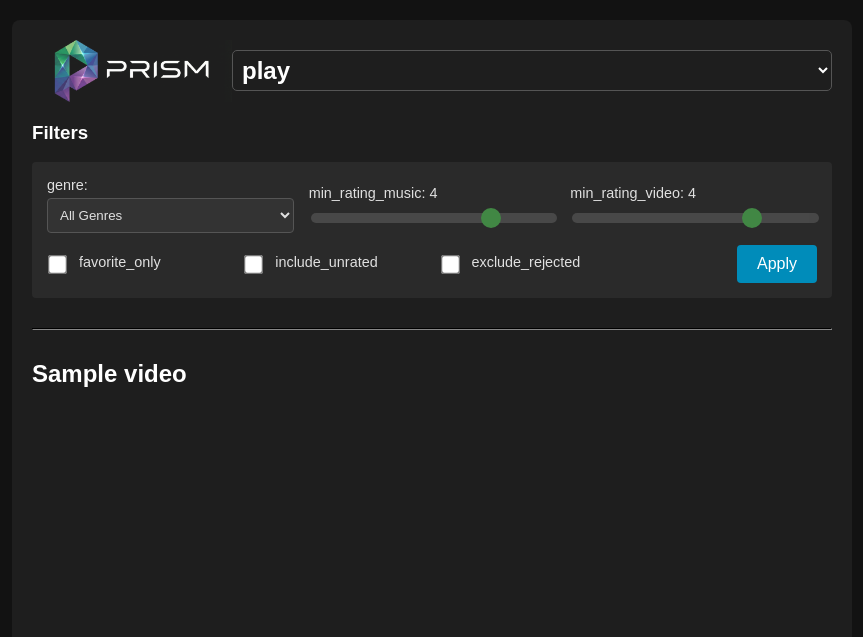
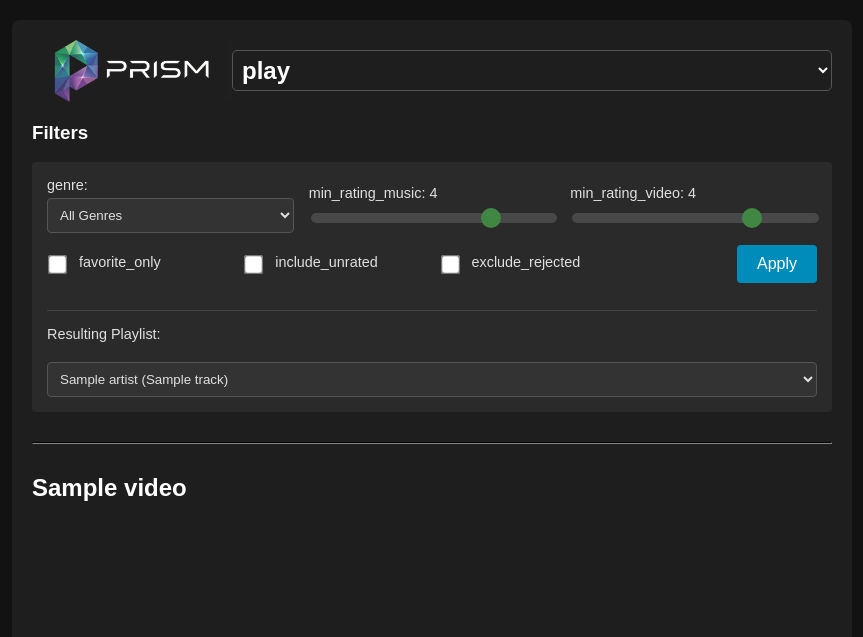
Before and after one commit to airflow2010/GOODMUSIC, a Flask app: template templates/play.html in a window 1280 px wide. Shown: the top 637 px of the page, without its empty margins (208-1071 px from the left). Run offline with Flask 3, Linux system fonts and the light colour scheme; the template is opened without the code that fills it: most values are stand-ins (such as "Sample title", 1, 10 or a date in 2020); parts of the project's set-up code (start-up, migrations or seed data) failed here and were passed over.

Commit message:
add resulting playlist

```diff
--- a/prism-gui.py
+++ b/prism-gui.py
@@ -279,12 +279,21 @@ def playing_mode():
         print(f"An error occurred while fetching/filtering videos: {e}")
         filtered_videos = []
 
+    # Sort filtered videos for the playlist
+    filtered_videos.sort(key=lambda x: (str(x.get('artist') or '').lower(), str(x.get('track') or '').lower()))
+
     videos_count = len(filtered_videos)
 
-    # Select a random video from the filtered list
+    # Select video
     video = None
+    selected_video_id = source.get('selected_video_id')
+
     if filtered_videos:
-        video = random.choice(filtered_videos)
+        if selected_video_id:
+            video = next((v for v in filtered_videos if v.get('video_id') == selected_video_id), None)
+
+        if not video:
+            video = random.choice(filtered_videos)
 
     # --- Fetch All Genres for Dropdowns ---
     try:
@@ -305,7 +314,7 @@ def playing_mode():
         'exclude_rejected': exclude_rejected,
     }
 
-    return render_template('play.html', video=video, genres=sorted_genres, filters=current_filters, music_ratings=MUSIC_RATINGS, video_ratings=VIDEO_RATINGS, videos_count=videos_count)
+    return render_template('play.html', video=video, genres=sorted_genres, filters=current_filters, music_ratings=MUSIC_RATINGS, video_ratings=VIDEO_RATINGS, videos_count=videos_count, playlist=filtered_videos)
 
 @app.route("/admin")
 @requires_auth
--- a/templates/play.html
+++ b/templates/play.html
@@ -95,6 +95,18 @@
             <div class="filter-actions">
                 <button type="submit" class="next-button">Apply</button>
             </div>
+        </div>
+
+        <div class="filter-row" style="margin-top: 15px; border-top: 1px solid #444; padding-top: 15px;">
+            <label for="selected_video_id">Resulting Playlist:</label>
+            <select id="selected_video_id" name="selected_video_id" onchange="this.form.submit()">
+                <option value="">-- Random / Shuffle --</option>
+                {% for v in playlist %}
+                    <option value="{{ v.video_id }}" {% if video and video.video_id == v.video_id %}selected{% endif %}>
+                        {{ v.artist }} ({{ v.track }})
+                    </option>
+                {% endfor %}
+            </select>
         </div>
     </form>
 
```
